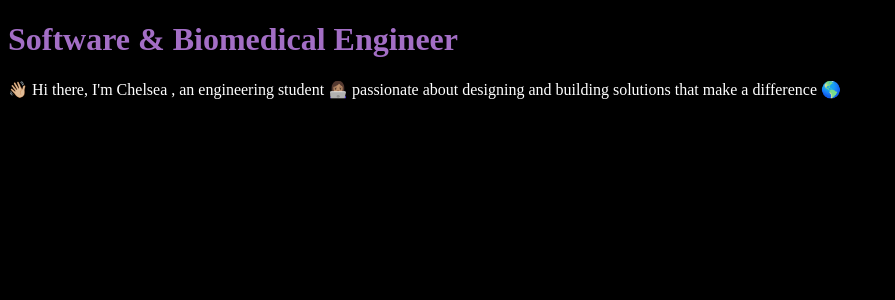
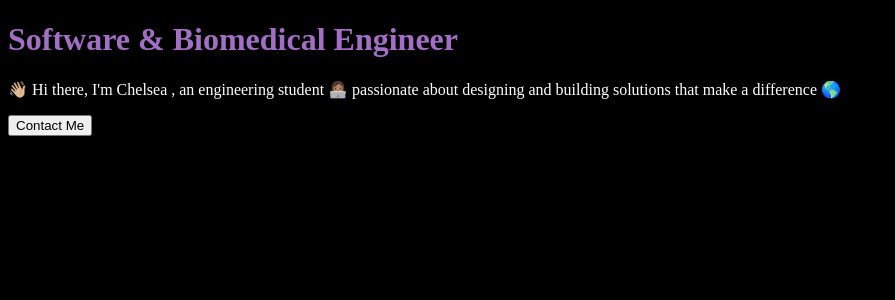
Before and after one commit to ChelseaMaramot/my-portfolio, a Next.js app: page / in a window 1280 px wide. Shown: the top 300 px of the page, without its empty margins (0-895 px from the left). Built offline with nearby package versions, Linux system fonts and the light colour scheme.

Commit message:
contact me button

```diff
--- a/package.json
+++ b/package.json
@@ -9,7 +9,8 @@
     "react": "^19.0.0",
     "react-dom": "^19.0.0",
     "react-scripts": "5.0.1",
-    "react-simple-typewriter": "^5.0.1"
+    "react-simple-typewriter": "^5.0.1",
+    "reactstrap": "^9.2.3"
   },
   "scripts": {
     "dev": "next dev",
--- a/src/containers/Greetings.tsx
+++ b/src/containers/Greetings.tsx
@@ -2,6 +2,7 @@ import React from 'react'
 import { greetings } from '../data/portfolio'
 import { motion } from "framer-motion";
 import { Typewriter } from 'react-simple-typewriter';
+import { Button, Container, Row, Col } from "reactstrap";
 
 export default function Greetings() {
   return (
@@ -14,6 +15,7 @@ export default function Greetings() {
         {greetings.role}
       </motion.h1>
       <p>{greetings.description}</p>
+      <Button><span>Contact Me</span></Button>
     </div>
   )
 }
```
Also changed, not shown: 1 other file (tests, documents, lock files or other folders).
